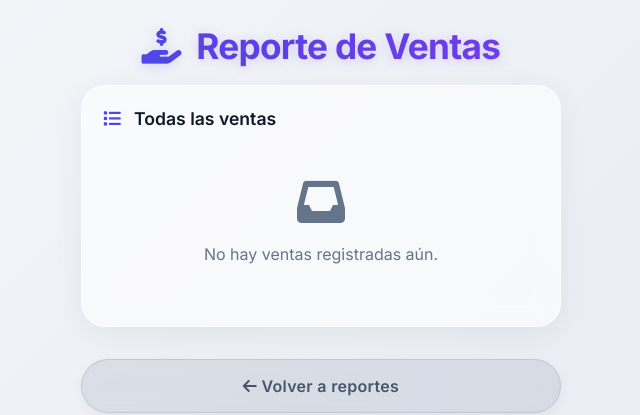
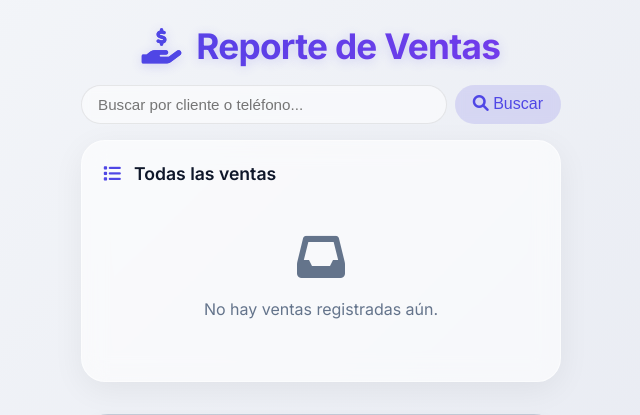
Before and after one commit to charcuteria2026/charcuteria, a Flask app: page /reportes/ventas in a window 1280 px wide. Shown: the top 415 px of the page, without its empty margins (319-959 px from the left). Run offline with Flask 2, Linux system fonts and the light colour scheme; data that the repository does not hold is empty.

Commit message:
Add files via upload

```diff
--- a/app.py
+++ b/app.py
@@ -111,9 +111,16 @@ def reportes():
 
 @app.route('/reportes/compras')
 def reporte_compras():
-    # Obtener todas las compras con sus detalles
-    compras = Compra.query.order_by(Compra.fecha.asc()).all()
-    return render_template('reporte_compras.html', compras=compras)
+    query = request.args.get('q', '').strip()
+    if query:
+        # Búsqueda por proveedor o descripción (observaciones)
+        compras = Compra.query.filter(
+            (Compra.proveedor.ilike(f'%{query}%')) |
+            (Compra.observaciones.ilike(f'%{query}%'))
+        ).order_by(Compra.fecha.asc()).all()
+    else:
+        compras = Compra.query.order_by(Compra.fecha.asc()).all()
+    return render_template('reporte_compras.html', compras=compras, query=query)
 
 @app.route('/reportes/compras/eliminar/<int:id>', methods=['POST'])
 def eliminar_compra(id):
--- a/templates/reporte_compras.html
+++ b/templates/reporte_compras.html
@@ -7,15 +7,15 @@
 
 <!-- Barra de búsqueda (no invasiva) -->
 <div class="search-bar" style="margin: 12px 0 16px; display: flex; gap: 8px; align-items: center;">
-    <form method="GET" action="{{ url_for('reporte_ventas') }}" style="flex: 1; display: flex; gap: 8px;">
+    <form method="GET" action="{{ url_for('reporte_compras') }}" style="flex: 1; display: flex; gap: 8px;">
         <input type="text" name="q" value="{{ query if query else '' }}"
-               placeholder="Buscar por cliente o teléfono..."
+               placeholder="Buscar por proveedor o observaciones..."
                style="flex: 1; padding: 10px 16px; border-radius: 30px; border: 1px solid rgba(0,0,0,0.08); background: rgba(255,255,255,0.5); backdrop-filter: blur(4px); font-size: 0.95rem; transition: 0.2s; outline: none;">
         <button type="submit" style="background: rgba(79,70,229,0.15); border: none; border-radius: 30px; padding: 0 18px; color: #4f46e5; font-size: 1rem; cursor: pointer; backdrop-filter: blur(4px); transition: 0.2s; white-space: nowrap;">
             <i class="fas fa-search"></i> Buscar
         </button>
         {% if query %}
-        <a href="{{ url_for('reporte_ventas') }}" style="background: rgba(239,68,68,0.1); border: none; border-radius: 30px; padding: 0 14px; color: #ef4444; font-size: 1rem; text-decoration: none; display: inline-flex; align-items: center; backdrop-filter: blur(4px); transition: 0.2s;">
+        <a href="{{ url_for('reporte_compras') }}" style="background: rgba(239,68,68,0.1); border: none; border-radius: 30px; padding: 0 14px; color: #ef4444; font-size: 1rem; text-decoration: none; display: inline-flex; align-items: center; backdrop-filter: blur(4px); transition: 0.2s;">
             <i class="fas fa-times"></i> Limpiar
         </a>
         {% endif %}
--- a/templates/reporte_ventas.html
+++ b/templates/reporte_ventas.html
@@ -4,6 +4,23 @@
 
 {% block content %}
 <h1><i class="fas fa-hand-holding-usd" style="background: none; -webkit-text-fill-color: #4f46e5; margin-right: 8px;"></i> Reporte de Ventas</h1>
+
+<!-- Barra de búsqueda (no invasiva) -->
+<div class="search-bar" style="margin: 12px 0 16px; display: flex; gap: 8px; align-items: center;">
+    <form method="GET" action="{{ url_for('reporte_ventas') }}" style="flex: 1; display: flex; gap: 8px;">
+        <input type="text" name="q" value="{{ query if query else '' }}"
+               placeholder="Buscar por cliente o teléfono..."
+               style="flex: 1; padding: 10px 16px; border-radius: 30px; border: 1px solid rgba(0,0,0,0.08); background: rgba(255,255,255,0.5); backdrop-filter: blur(4px); font-size: 0.95rem; transition: 0.2s; outline: none;">
+        <button type="submit" style="background: rgba(79,70,229,0.15); border: none; border-radius: 30px; padding: 0 18px; color: #4f46e5; font-size: 1rem; cursor: pointer; backdrop-filter: blur(4px); transition: 0.2s; white-space: nowrap;">
+            <i class="fas fa-search"></i> Buscar
+        </button>
+        {% if query %}
+        <a href="{{ url_for('reporte_ventas') }}" style="background: rgba(239,68,68,0.1); border: none; border-radius: 30px; padding: 0 14px; color: #ef4444; font-size: 1rem; text-decoration: none; display: inline-flex; align-items: center; backdrop-filter: blur(4px); transition: 0.2s;">
+            <i class="fas fa-times"></i> Limpiar
+        </a>
+        {% endif %}
+    </form>
+</div>
 
 <div class="card">
     <div class="card-title"><i class="fas fa-list"></i> Todas las ventas</div>
```
